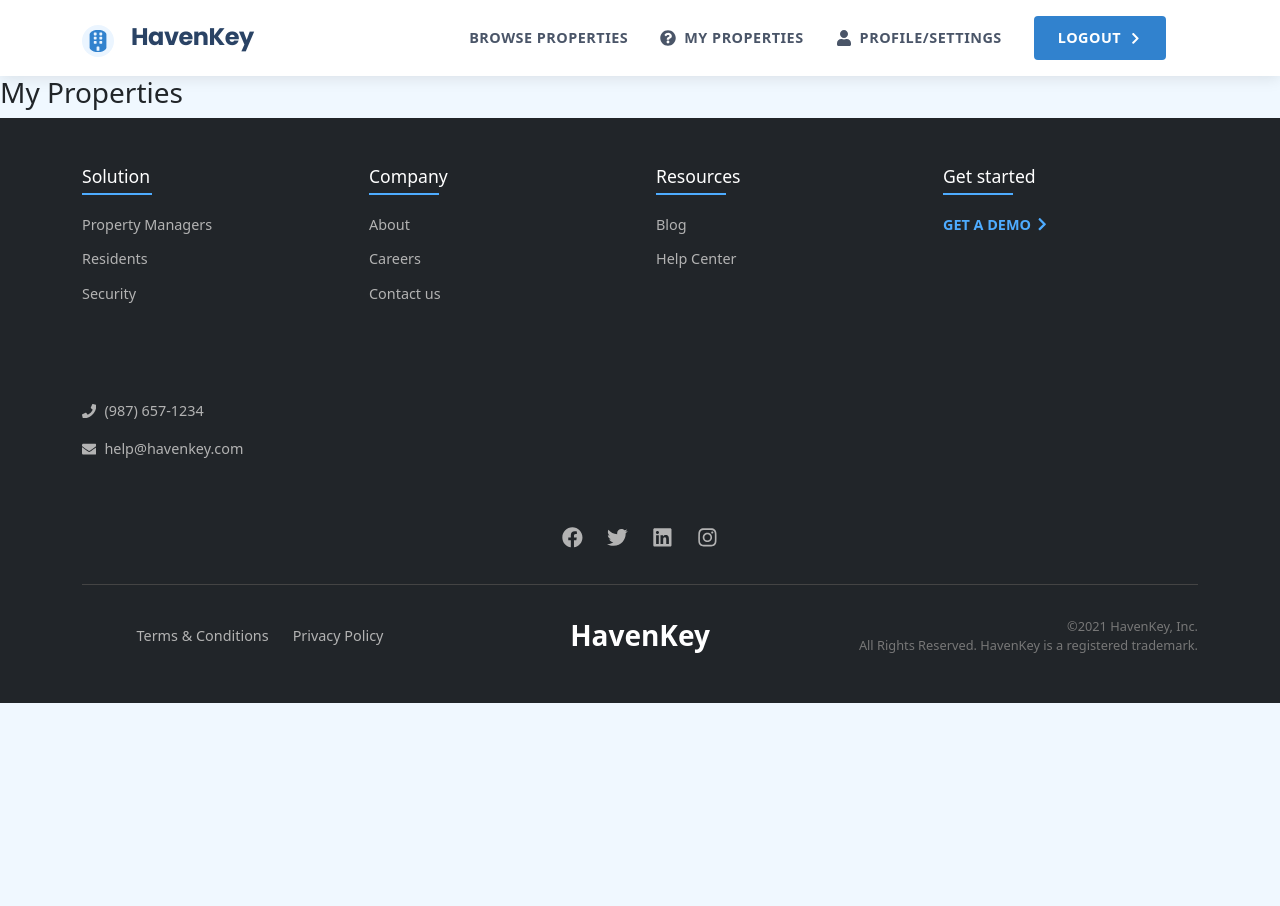
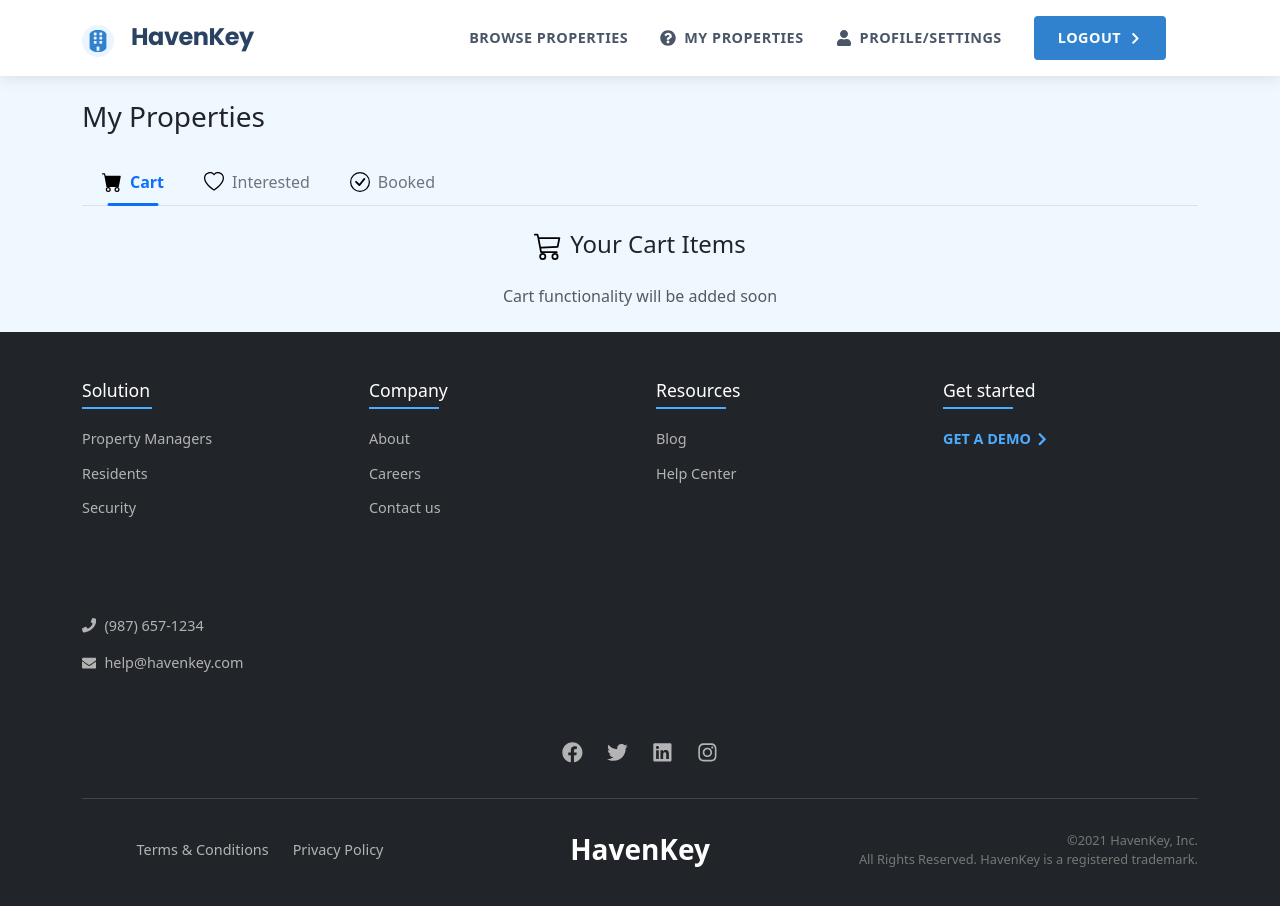
Before and after one commit to RahulkrWD/Tenant-Landlord-Communication-Platform, a React (Vite) app in the folder frontend/: page /my-properties in a window 1280 px wide. Shown: the top 906 px of the page. Before the commit the page ends 800 px from the top, so only its background shows below. Built offline with nearby package versions, Linux system fonts and the light colour scheme; no server answers; sample sign-in values are in the browser's storage.

Commit message:
create add to cart feature

```diff
--- /dev/null
+++ b/frontend/src/Pages/MyProperty/BookedTab.jsx
@@ -0,0 +1,18 @@
+import React from "react";
+
+import { CheckCircleFill } from "react-bootstrap-icons";
+function BookedTab() {
+  return (
+    <div className="tab-content animate__animated animate__fadeIn">
+      <h4 className="text-center my-4">
+        <CheckCircleFill size={28} className="me-2 text-success" />
+        Your Booked Properties
+      </h4>
+      <p className="text-center text-muted">
+        Booked properties will appear here
+      </p>
+    </div>
+  );
+}
+
+export default BookedTab;
--- /dev/null
+++ b/frontend/src/Pages/MyProperty/CartTab.jsx
@@ -0,0 +1,18 @@
+import React from "react";
+import { Cart3 } from "react-bootstrap-icons";
+
+function CartTab() {
+  return (
+    <div className="tab-content animate__animated animate__fadeIn">
+      <h4 className="text-center my-4">
+        <Cart3 size={28} className="me-2 text-primary" />
+        Your Cart Items
+      </h4>
+      <p className="text-center text-muted">
+        Cart functionality will be added soon
+      </p>
+    </div>
+  );
+}
+
+export default CartTab;
--- /dev/null
+++ b/frontend/src/Pages/MyProperty/InterestedTab.jsx
@@ -0,0 +1,18 @@
+import React from "react";
+import { HeartFill } from "react-bootstrap-icons";
+
+function InterestedTab() {
+  return (
+    <div className="tab-content animate__animated animate__fadeIn">
+      <h4 className="text-center my-4">
+        <HeartFill size={28} className="me-2 text-danger" />
+        Properties You're Interested In
+      </h4>
+      <p className="text-center text-muted">
+        Interested properties will appear here
+      </p>
+    </div>
+  );
+}
+
+export default InterestedTab;
--- a/frontend/src/Pages/MyProperty/MyProperty.jsx
+++ b/frontend/src/Pages/MyProperty/MyProperty.jsx
@@ -1,10 +1,113 @@
-import React from "react";
+import React, { useState, useEffect } from "react";
 import Layout from "../../Components/Layout/Layout";
+import InterestedTab from "./InterestedTab";
+import CartTab from "./CartTab";
+import BookedTab from "./BookedTab";
+import {
+  Cart3,
+  HeartFill,
+  CheckCircleFill,
+  CartFill,
+  Heart,
+  CheckCircle,
+} from "react-bootstrap-icons";
+import { Tab, Tabs, Container } from "react-bootstrap";
+import "./styles/MyProperty.css";
+import { useSearchParams, useNavigate } from "react-router-dom";
 
 function MyProperty() {
+  const [searchParams, setSearchParams] = useSearchParams();
+  const navigate = useNavigate();
+  const [key, setKey] = useState("cart");
+  const [hoveredTab, setHoveredTab] = useState(null);
+
+  useEffect(() => {
+    const tab = searchParams.get("tab");
+    if (tab && ["cart", "interested", "booked"].includes(tab)) {
+      setKey(tab);
+    }
+  }, [searchParams]);
+
+  const handleTabSelect = (k) => {
+    setKey(k);
+    // Update the URL with the selected tab
+    setSearchParams({ tab: k });
+  };
+
+  const getTabIcon = (tabKey) => {
+    const icons = {
+      cart: { outline: <Cart3 size={20} />, filled: <CartFill size={20} /> },
+      interested: {
+        outline: <Heart size={20} />,
+        filled: <HeartFill size={20} />,
+      },
+      booked: {
+        outline: <CheckCircle size={20} />,
+        filled: <CheckCircleFill size={20} />,
+      },
+    };
+    return key === tabKey || hoveredTab === tabKey
+      ? icons[tabKey].filled
+      : icons[tabKey].outline;
+  };
+
   return (
     <Layout>
-      <h3>My Properties</h3>
+      <Container className="my-4">
+        <h3 className="mb-4">My Properties</h3>
+
+        {/* Responsive Tabs */}
+        <Tabs
+          id="properties-tab"
+          activeKey={key}
+          onSelect={handleTabSelect}
+          className="mb-4 custom-tabs"
+          onMouseLeave={() => setHoveredTab(null)}
+        >
+          <Tab
+            eventKey="cart"
+            title={
+              <div
+                className="d-flex align-items-center"
+                onMouseEnter={() => setHoveredTab("cart")}
+              >
+                {getTabIcon("cart")}
+                <span className="ms-2 d-none d-md-inline">Cart</span>
+              </div>
+            }
+          >
+            <CartTab />
+          </Tab>
+          <Tab
+            eventKey="interested"
+            title={
+              <div
+                className="d-flex align-items-center"
+                onMouseEnter={() => setHoveredTab("interested")}
+              >
+                {getTabIcon("interested")}
+                <span className="ms-2 d-none d-md-inline">Interested</span>
+              </div>
+            }
+          >
+            <InterestedTab />
+          </Tab>
+          <Tab
+            eventKey="booked"
+            title={
+              <div
+                className="d-flex align-items-center"
+                onMouseEnter={() => setHoveredTab("booked")}
+              >
+                {getTabIcon("booked")}
+                <span className="ms-2 d-none d-md-inline">Booked</span>
+              </div>
+            }
+          >
+            <BookedTab />
+          </Tab>
+        </Tabs>
+      </Container>
     </Layout>
   );
 }
--- /dev/null
+++ b/frontend/src/Pages/MyProperty/styles/MyProperty.css
@@ -0,0 +1,47 @@
+
+.custom-tabs .nav-link {
+  transition: all 0.3s ease;
+  border: none !important;
+  color: #6c757d;
+  position: relative;
+  padding: 0.75rem 1.25rem;
+}
+
+.custom-tabs .nav-link:hover {
+  color: #0d6efd;
+  transform: translateY(-2px);
+}
+
+.custom-tabs .nav-link.active {
+  color: #0d6efd;
+  background-color: transparent !important;
+  font-weight: 600;
+}
+
+.custom-tabs .nav-link.active::after {
+  content: '';
+  position: absolute;
+  bottom: 0;
+  left: 50%;
+  transform: translateX(-50%);
+  width: 50%;
+  height: 3px;
+  background-color: #0d6efd;
+  border-radius: 3px;
+}
+
+.card {
+  transition: transform 0.3s ease, box-shadow 0.3s ease;
+}
+
+.card:hover {
+  transform: translateY(-5px);
+  box-shadow: 0 10px 20px rgba(0,0,0,0.1) !important;
+}
+
+@media (max-width: 768px) {
+  .custom-tabs .nav-link {
+    padding: 0.5rem;
+    font-size: 0.9rem;
+  }
+}
--- a/frontend/src/Pages/browseProperties/PropertyList.jsx
+++ b/frontend/src/Pages/browseProperties/PropertyList.jsx
@@ -57,7 +57,7 @@ function PropertyList({ properties, loading }) {
           headers: { Authorization: `Bearer ${token}` },
         }
       );
-      navigate("/my-properties");
+      navigate("/my-properties?tab=interested");
     } catch (error) {
       console.log(error);
     }
--- a/frontend/src/Pages/tenantProperty/TenantPropertyDetails.jsx
+++ b/frontend/src/Pages/tenantProperty/TenantPropertyDetails.jsx
@@ -11,6 +11,7 @@ import {
   CreditCard,
   Heart,
   ArrowLeft,
+  CheckCircleFill,
 } from "react-bootstrap-icons";
 import {
   Container,
@@ -56,6 +57,20 @@ function TenantPropertyDetails() {
     fetchProperty();
   }, [id]);
 
+  const addToCart = async (id) => {
+    try {
+      let response = await axios.post(
+        `${url}/property-management/add-to-cart/${id}`,
+        {},
+        {
+          headers: { Authorization: `Bearer ${token}` },
+        }
+      );
+      navigate("/my-properties?tab=cart");
+    } catch (error) {
+      console.log(error);
+    }
+  };
   if (loading) {
     return (
       <Layout>
@@ -157,12 +172,22 @@ function TenantPropertyDetails() {
                   Book Now
                 </Button>
                 <Button
-                  variant="outline-primary"
+                  variant={property.addToCart ? "success" : "outline-primary"}
                   size="lg"
-                  onClick={() => navigate("/my-properties")}
+                  onClick={() => addToCart(property._id)}
+                  disabled={property.addToCart}
                 >
-                  <CartPlus className="me-2" />
-                  Add to Cart
+                  {property.addToCart ? (
+                    <>
+                      <CheckCircleFill className="me-2" />
+                      In Cart
+                    </>
+                  ) : (
+                    <>
+                      <CartPlus className="me-2" />
+                      Add to Cart
+                    </>
+                  )}
                 </Button>
               </div>
             </Card.Body>
```
Also changed, not shown: 2 other files (tests, documents, lock files or other folders).
